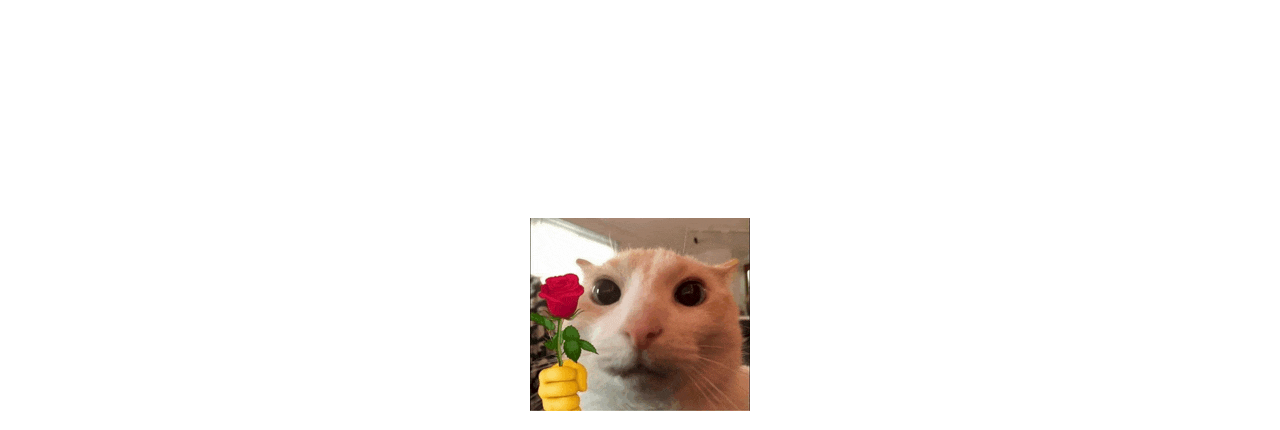
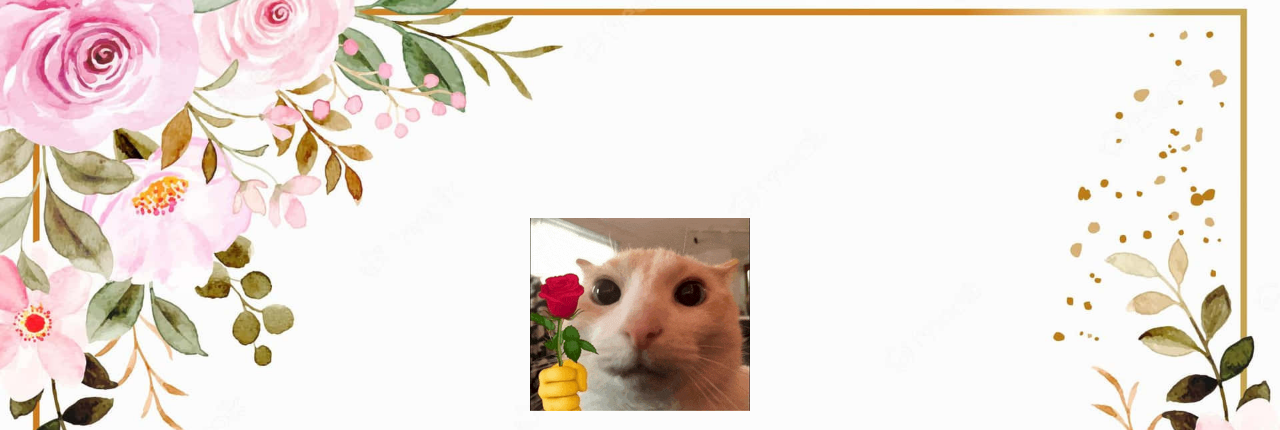
Before and after one commit to CatUnderTheWater/catunderthewater.github.io, a plain HTML site: page index.html in a window 1280 px wide. Shown: the top 430 px of the page. Drawn offline with Linux system fonts and the light colour scheme.

Commit message:
Update walentynka.css

```diff
--- a/walentynka.css
+++ b/walentynka.css
@@ -1,5 +1,5 @@
 body {
-    background: url(zdjecia/background.jpg) no-repeat center center fixed;
+    background: url(background.jpg) no-repeat center center fixed;
     -webkit-background-size: cover;
     -moz-background-size: cover;
     -o-background-size: cover;
```
